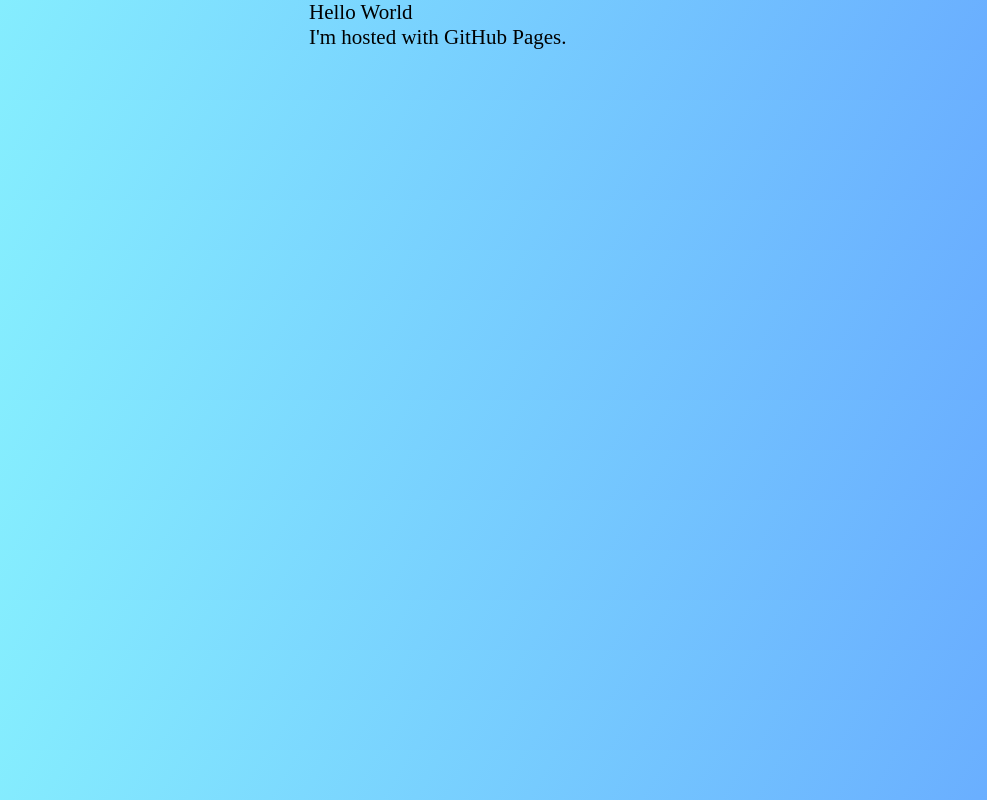
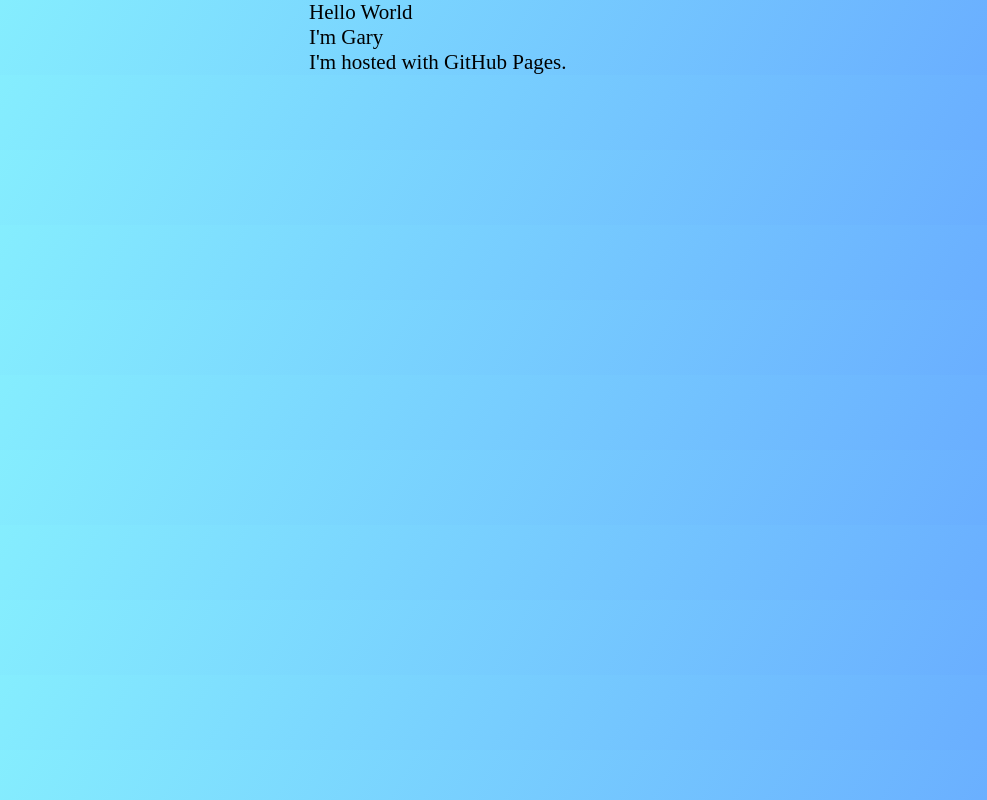
Before and after one commit to GaryDu0123/GaryDu0123.github.io, a plain HTML site: page index.html in a window 1280 px wide. Shown: the whole page, without its empty margins (156-1143 px from the left). Drawn offline with Linux system fonts and the light colour scheme.

Commit message:
建立网站

```diff
--- a/index.html
+++ b/index.html
@@ -20,6 +20,7 @@
 </head>
 <body>
     <div>Hello World</div>
+    <div>I'm Gary</div>
     <div>I'm hosted with GitHub Pages.</div>
 </body>
 </html>
```
